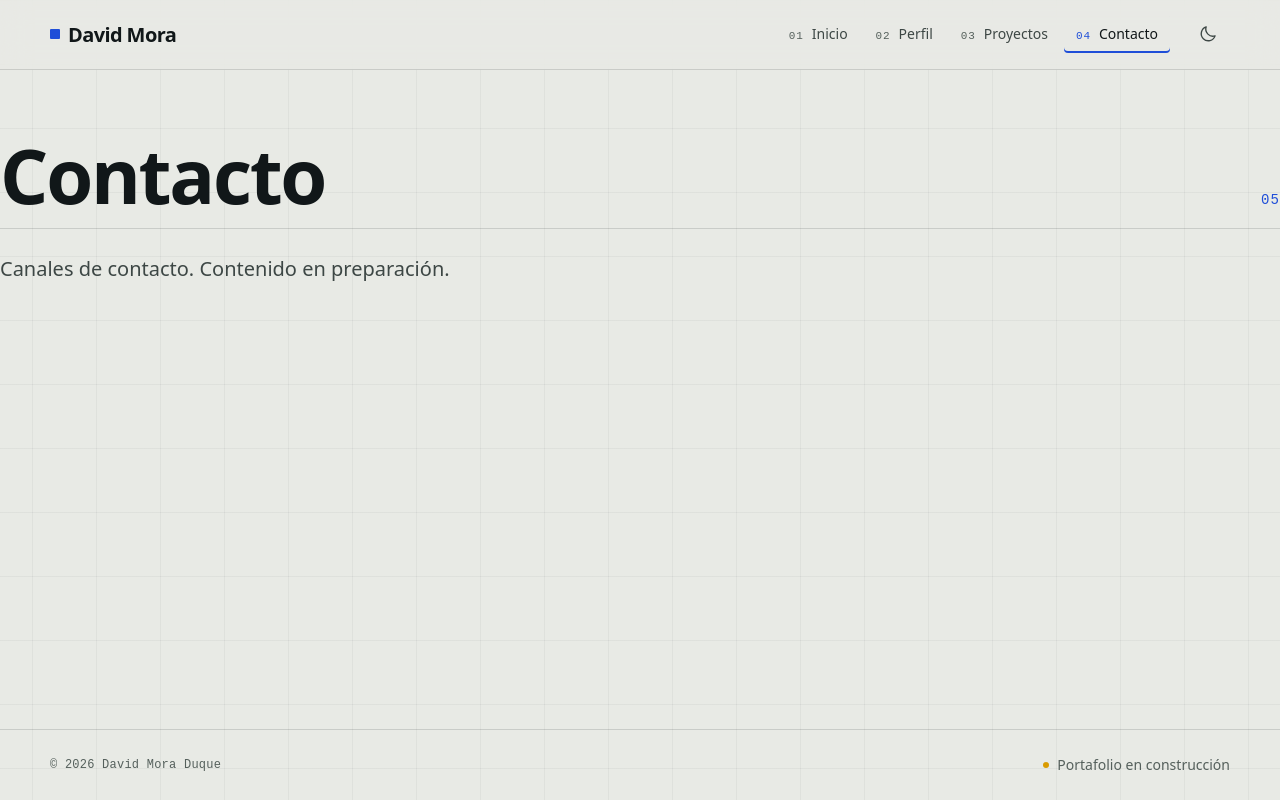
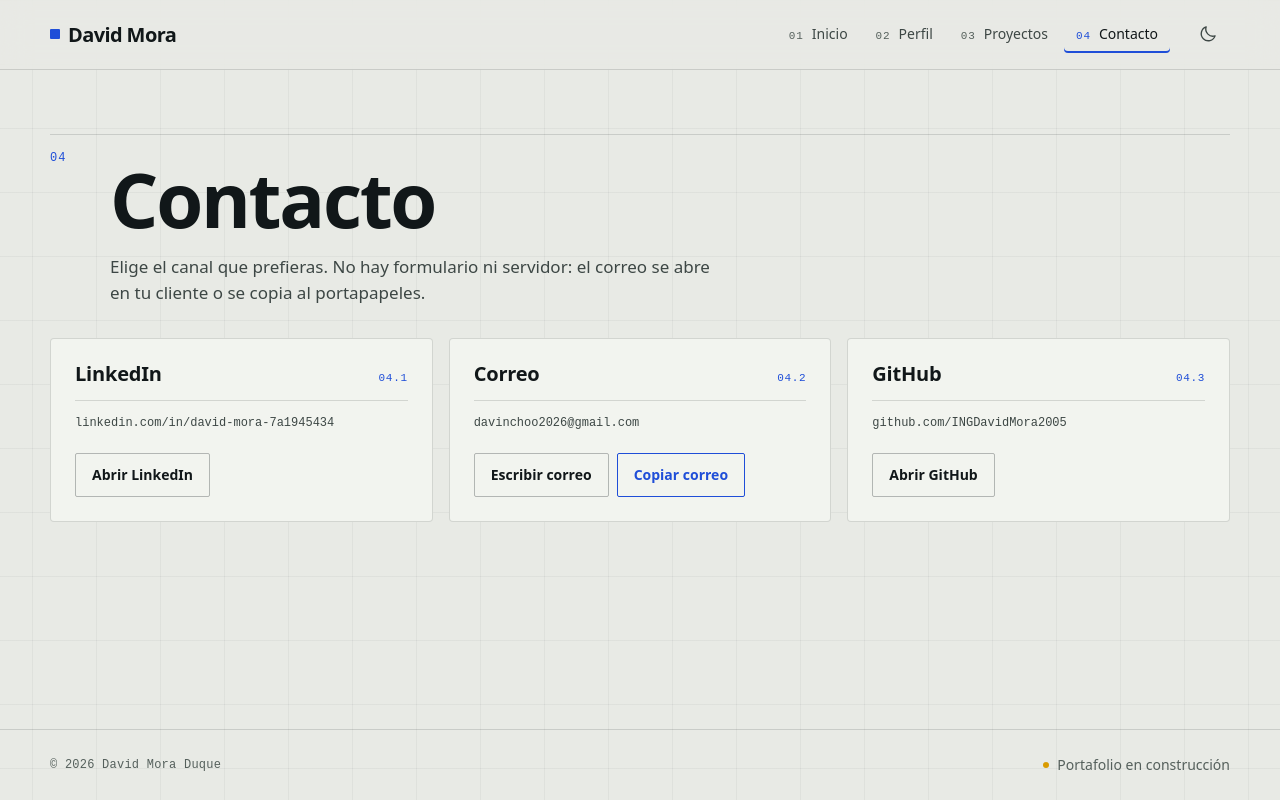
Before and after one commit to INGDavidMora2005/proyecto-portafolio, an Angular app: page /contacto in a window 1280 px wide. Built offline with nearby package versions, Linux system fonts and the light colour scheme; a web font is replaced by a local one.

Commit message:
feat(contacto): construye la pagina de contacto con copia de correo

```diff
--- a/src/app/features/contacto/contacto.html
+++ b/src/app/features/contacto/contacto.html
@@ -1,7 +1,50 @@
-<section class="page">
-  <header class="page-head">
-    <h1 class="page-title">Contacto</h1>
-    <span class="page-index" aria-hidden="true">05</span>
-  </header>
-  <p class="page-lead">Canales de contacto. Contenido en preparación.</p>
+<section class="contact" aria-labelledby="contacto-title">
+  <app-section-header
+    headingId="contacto-title"
+    index="04"
+    title="Contacto"
+    description="Elige el canal que prefieras. No hay formulario ni servidor: el correo se abre en tu cliente o se copia al portapapeles."
+    [level]="1"
+  />
+
+  <!-- Sitio estático sin backend: se ofrecen canales directos en lugar de un formulario de envío. -->
+  <ul class="channels" role="list">
+    @for (canal of canales; track canal.id) {
+      <li class="channel">
+        <div class="channel__head">
+          <h2 class="channel__label">{{ canal.etiqueta }}</h2>
+          <span class="channel__index" aria-hidden="true">04.{{ $index + 1 }}</span>
+        </div>
+
+        <p class="channel__value">{{ canal.valor }}</p>
+
+        <div class="channel__actions">
+          @if (canal.tipo === 'correo') {
+            <a class="channel__action" [href]="canal.url">Escribir correo</a>
+            <button
+              type="button"
+              class="channel__action channel__action--copy"
+              (click)="copiarCorreo()"
+            >
+              Copiar correo
+            </button>
+          } @else {
+            <a class="channel__action" [href]="canal.url" target="_blank" rel="noopener noreferrer">
+              Abrir {{ canal.etiqueta }}
+              <span class="visually-hidden"> (se abre en una pestaña nueva)</span>
+            </a>
+          }
+        </div>
+      </li>
+    }
+  </ul>
+
+  <p
+    class="contact__status"
+    role="status"
+    aria-live="polite"
+    [class.contact__status--error]="estado() === 'error'"
+  >
+    {{ estadoTexto() }}
+  </p>
 </section>
--- /dev/null
+++ b/src/app/features/contacto/contacto.scss
@@ -0,0 +1,141 @@
+:host {
+  display: block;
+}
+
+.contact {
+  display: flex;
+  flex-direction: column;
+  gap: var(--space-5);
+  width: min(100% - (var(--gutter) * 2), var(--container));
+  margin-inline: auto;
+  padding-block: var(--space-8) var(--space-9);
+}
+
+.channels {
+  display: grid;
+  grid-template-columns: repeat(auto-fit, minmax(min(100%, 270px), 1fr));
+  gap: var(--space-4);
+  margin-top: var(--space-2);
+}
+
+.channel {
+  display: flex;
+  flex-direction: column;
+  gap: var(--space-3);
+  height: 100%;
+  padding: var(--space-5);
+  border: 1px solid var(--rule);
+  border-radius: var(--radius-sm);
+  background: var(--panel);
+  transition: border-color var(--dur-fast) var(--ease-out);
+  animation: channel-enter var(--dur-slow) var(--ease-out) both;
+}
+
+.channel:nth-child(2) {
+  animation-delay: 60ms;
+}
+
+.channel:nth-child(3) {
+  animation-delay: 120ms;
+}
+
+.channel:hover {
+  border-color: var(--rule-strong);
+}
+
+.channel__head {
+  display: flex;
+  align-items: baseline;
+  justify-content: space-between;
+  gap: var(--space-3);
+  padding-bottom: var(--space-3);
+  border-bottom: 1px solid var(--rule);
+}
+
+.channel__label {
+  font-family: var(--font-display);
+  font-size: var(--text-lg);
+  font-weight: 600;
+  letter-spacing: -0.01em;
+}
+
+.channel__index {
+  color: var(--accent);
+  font-family: var(--font-mono);
+  font-size: var(--text-2xs);
+  letter-spacing: 0.06em;
+}
+
+.channel__value {
+  color: var(--ink-soft);
+  font-family: var(--font-mono);
+  font-size: var(--text-xs);
+  line-height: var(--leading-relaxed);
+  overflow-wrap: anywhere;
+}
+
+.channel__actions {
+  display: flex;
+  flex-wrap: wrap;
+  gap: var(--space-2);
+  margin-top: auto;
+  padding-top: var(--space-2);
+}
+
+.channel__action {
+  display: inline-flex;
+  align-items: center;
+  justify-content: center;
+  min-height: 44px;
+  padding: 0.4rem var(--space-4);
+  border: 1px solid var(--rule-strong);
+  border-radius: var(--radius-xs);
+  color: var(--ink);
+  font-size: var(--text-sm);
+  font-weight: 600;
+  transition:
+    background-color var(--dur-fast) var(--ease-out),
+    border-color var(--dur-fast) var(--ease-out),
+    color var(--dur-fast) var(--ease-out);
+}
+
+.channel__action:hover {
+  border-color: var(--accent);
+  background: var(--accent-soft);
+  color: var(--accent);
+}
+
+.channel__action--copy {
+  border-color: var(--accent);
+  color: var(--accent);
+}
+
+.contact__status {
+  min-height: 1.25rem;
+  color: var(--ok);
+  font-family: var(--font-mono);
+  font-size: var(--text-xs);
+  line-height: var(--leading-relaxed);
+}
+
+.contact__status--error {
+  color: var(--danger);
+}
+
+@keyframes channel-enter {
+  from {
+    opacity: 0;
+    transform: translateY(10px);
+  }
+}
+
+@media (prefers-reduced-motion: reduce) {
+  .channel {
+    animation: none;
+    transition: none;
+  }
+
+  .channel__action {
+    transition: none;
+  }
+}
--- a/src/app/features/contacto/contacto.ts
+++ b/src/app/features/contacto/contacto.ts
@@ -1,8 +1,74 @@
-import { ChangeDetectionStrategy, Component } from '@angular/core';
+import { ChangeDetectionStrategy, Component, computed, signal } from '@angular/core';
+import { CANALES, CORREO_CONTACTO, type Canal } from '../../data/contact';
+import { SectionHeader } from '../../shared/section-header/section-header';
+
+type EstadoCopia = 'inicial' | 'exito' | 'error';
 
 @Component({
   selector: 'app-contacto',
+  imports: [SectionHeader],
   templateUrl: './contacto.html',
+  styleUrl: './contacto.scss',
   changeDetection: ChangeDetectionStrategy.OnPush,
 })
-export class Contacto {}
+export class Contacto {
+  protected readonly canales = CANALES;
+  protected readonly estado = signal<EstadoCopia>('inicial');
+
+  protected readonly estadoTexto = computed(() => {
+    switch (this.estado()) {
+      case 'exito':
+        return 'Correo copiado al portapapeles.';
+      case 'error':
+        return `No se pudo copiar automáticamente. El correo es ${CORREO_CONTACTO}.`;
+      default:
+        return '';
+    }
+  });
+
+  protected esExterno(canal: Canal): boolean {
+    return canal.tipo !== 'correo';
+  }
+
+  protected async copiarCorreo(): Promise<void> {
+    const copiado = await this.escribirEnPortapapeles();
+    this.estado.set(copiado ? 'exito' : 'error');
+  }
+
+  private async escribirEnPortapapeles(): Promise<boolean> {
+    const clipboard = typeof navigator === 'undefined' ? undefined : navigator.clipboard;
+
+    if (clipboard?.writeText) {
+      try {
+        await clipboard.writeText(CORREO_CONTACTO);
+        return true;
+      } catch {
+        // Sin permisos o fuera de un contexto seguro: se intenta el fallback.
+      }
+    }
+
+    return this.copiarConSeleccion();
+  }
+
+  private copiarConSeleccion(): boolean {
+    if (typeof document === 'undefined' || typeof document.execCommand !== 'function') {
+      return false;
+    }
+
+    const campo = document.createElement('textarea');
+    campo.value = CORREO_CONTACTO;
+    campo.setAttribute('readonly', '');
+    campo.style.position = 'fixed';
+    campo.style.opacity = '0';
+    document.body.appendChild(campo);
+    campo.select();
+
+    try {
+      return document.execCommand('copy');
+    } catch {
+      return false;
+    } finally {
+      campo.remove();
+    }
+  }
+}
```
Also changed, not shown: 1 other file (tests, documents, lock files or other folders).
